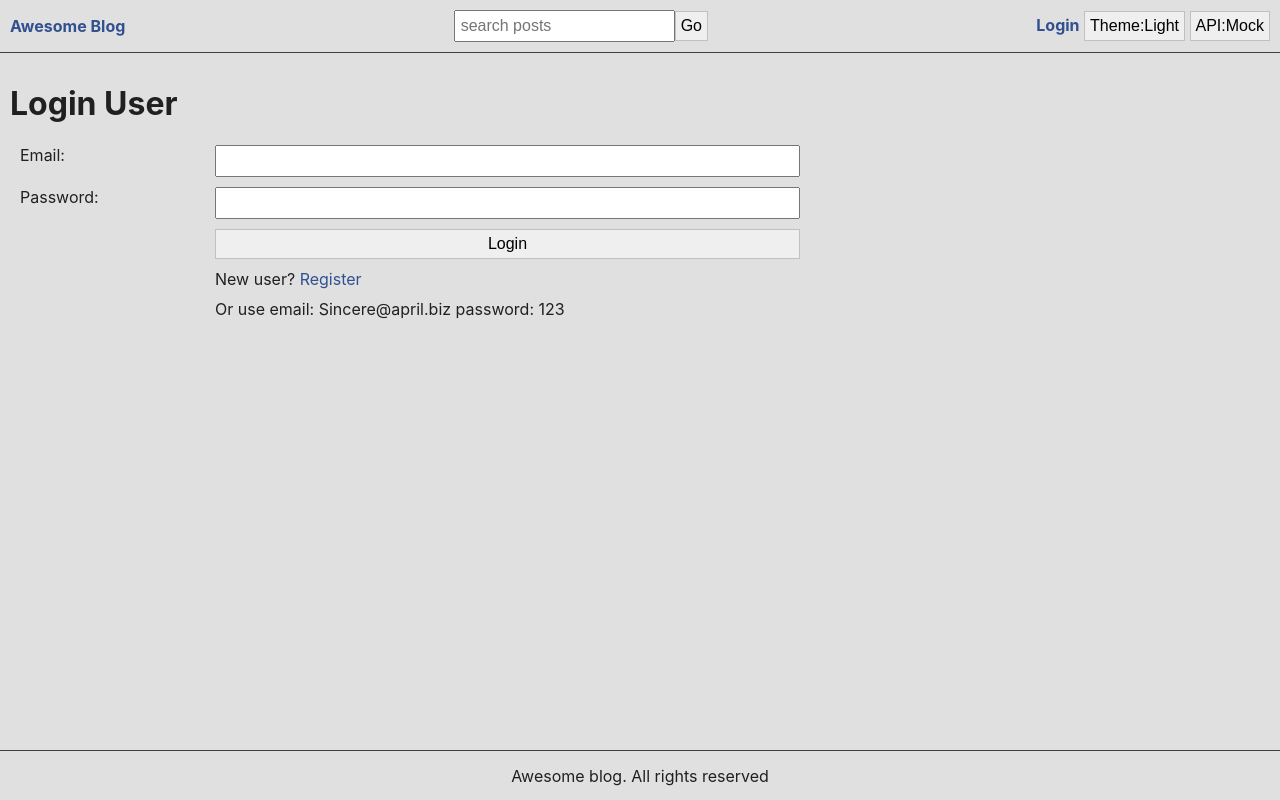
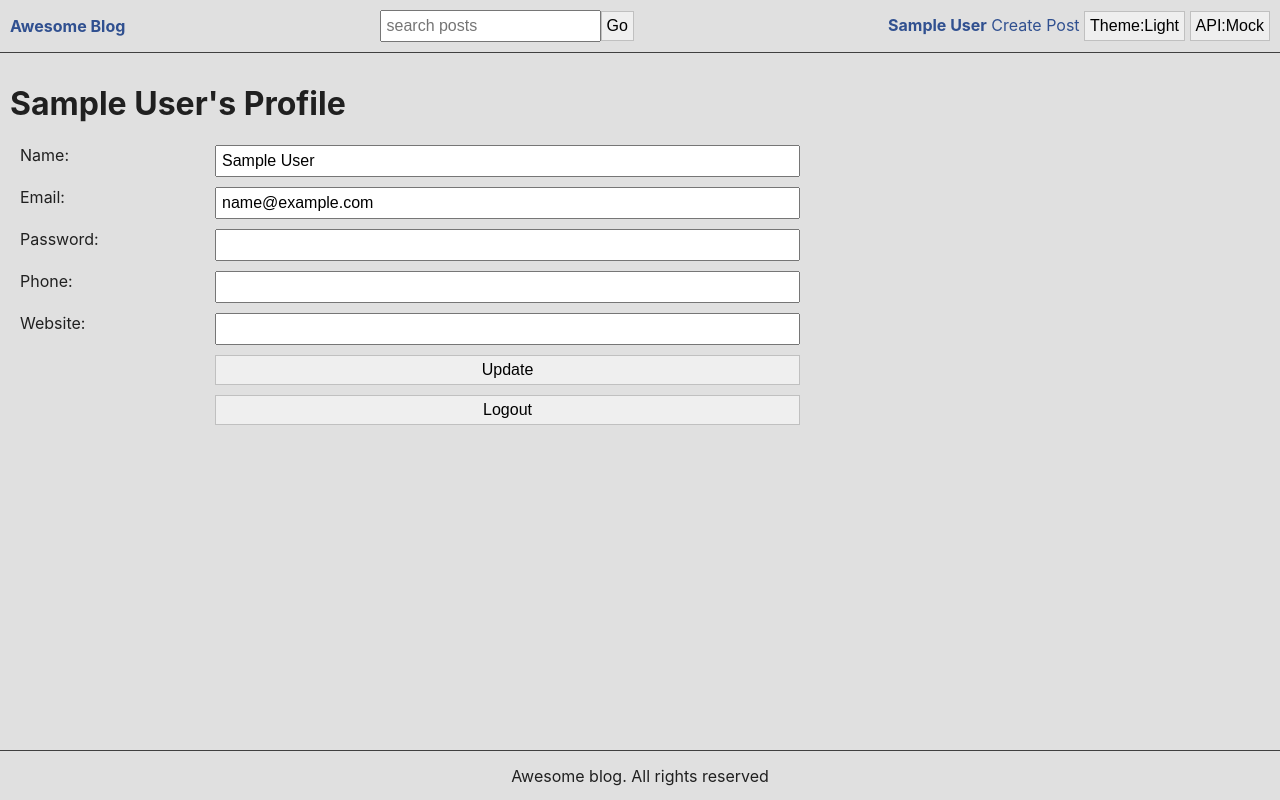
Before and after one commit to patsunbe/react-awesome-blog, a React (Create React App) app: page /profile in a window 1280 px wide. Before the commit this address led to /login. Built offline with nearby package versions, Linux system fonts and the light colour scheme; sample sign-in values are in the browser's storage.

Commit message:
Video-14-Update-User-Profile

```diff
--- a/server.js
+++ b/server.js
@@ -56,7 +56,7 @@
 app.put('/api/users/:id', async (req, res) => {
   const { id } = req.params;
   const { email, name, phone, password, website } = req.body;
-  const user = await User.findOne(id);
+  const user = await User.findOne({ id });
   if (user) {
     user.email = email;
     user.name = name;
--- a/src/ThemeContext.js
+++ b/src/ThemeContext.js
@@ -1,10 +1,12 @@
 import { createContext, useState } from 'react';
 
 const ThemeContext = createContext();
-
+const lsUser = localStorage.getItem('user')
+  ? JSON.parse(localStorage.getItem('user'))
+  : null;
 function ThemeContextProvider(props) {
   const [theme, setTheme] = useState('light');
-  const [user, setUser] = useState(null);
+  const [user, setUser] = useState(lsUser);
   const [backendAPI, setBackendAPI] = useState(
     'https://jsonplaceholder.typicode.com'
   );
--- a/src/index.css
+++ b/src/index.css
@@ -123,3 +123,6 @@
 .error {
   color: #c04040;
 }
+.success {
+  color: #40c040;
+}
--- a/src/pages/LoginPage.js
+++ b/src/pages/LoginPage.js
@@ -44,6 +44,7 @@
         `${backendAPI}/users?email=${email}&password=${password}`
       );
       if (data.length > 0) {
+        localStorage.setItem('user', JSON.stringify(data[0]));
         dispatch({ type: 'LOGIN_SUCCESS', payload: data[0] });
       } else {
         dispatch({ type: 'LOGIN_FAIL', payload: 'Invalid email or password' });
--- a/src/pages/ProfilePage.js
+++ b/src/pages/ProfilePage.js
@@ -1,5 +1,162 @@
-import React from 'react';
+import axios from 'axios';
+import React, { useContext, useEffect, useReducer, useState } from 'react';
+import { ThemeContext } from '../ThemeContext';
+
+const reducer = (state, action) => {
+  switch (action.type) {
+    case 'UPDATE_REQUEST':
+      return { ...state, loading: true };
+    case 'UPDATE_SUCCESS':
+      return {
+        ...state,
+        updatedUser: action.payload,
+        loading: false,
+        error: '',
+        success: true,
+      };
+    case 'UPDATE_FAIL':
+      return {
+        ...state,
+        error: action.payload,
+        loading: false,
+        success: false,
+      };
+    default:
+      return state;
+  }
+};
 
 export default function ProfilePage() {
-  return <div>User Profile</div>;
+  const { user, setUser, backendAPI } = useContext(ThemeContext);
+  const [state, dispatch] = useReducer(reducer, {
+    loading: false,
+    updatedUser: null,
+    error: '',
+    success: false,
+  });
+  const { loading, updatedUser, error, success } = state;
+
+  const [name, setName] = useState('');
+  const [email, setEmail] = useState('');
+  const [password, setPassword] = useState('');
+  const [phone, setPhone] = useState('');
+  const [website, setWebsite] = useState('');
+
+  const handleSubmit = async (e) => {
+    e.preventDefault();
+    dispatch({ type: 'UPDATE_REQUEST' });
+    try {
+      const { data } = await axios.put(`${backendAPI}/users/${user.id}`, {
+        ...user,
+        email,
+        name,
+        password,
+        phone,
+        website,
+      });
+      dispatch({ type: 'UPDATE_SUCCESS', payload: data });
+    } catch (err) {
+      dispatch({ type: 'UPDATE_FAIL', payload: err.message });
+    }
+  };
+  const logoutHandler = () => {
+    localStorage.removeItem('user');
+    setUser(null);
+  };
+  useEffect(() => {
+    if (updatedUser) {
+      setUser(updatedUser);
+    } else {
+      setName(user.name);
+      setEmail(user.email);
+      setPhone(user.phone);
+      setWebsite(user.website);
+    }
+  }, [updatedUser]);
+  return (
+    <div>
+      <h1>{user.name}'s Profile</h1>
+      <form onSubmit={handleSubmit} className="form">
+        <div className="form-item">
+          <label htmlFor="name">Name:</label>
+          <input
+            type="text"
+            name="name"
+            id="name"
+            value={name}
+            onChange={(e) => setName(e.target.value)}
+          ></input>
+        </div>
+        <div className="form-item">
+          <label htmlFor="email">Email:</label>
+          <input
+            type="email"
+            name="email"
+            id="email"
+            value={email}
+            onChange={(e) => setEmail(e.target.value)}
+          ></input>
+        </div>
+        <div className="form-item">
+          <label htmlFor="password">Password:</label>
+          <input
+            type="password"
+            name="password"
+            id="password"
+            value={password}
+            onChange={(e) => setPassword(e.target.value)}
+          ></input>
+        </div>
+        <div className="form-item">
+          <label htmlFor="phone">Phone:</label>
+          <input
+            type="text"
+            name="phone"
+            id="phone"
+            value={phone}
+            onChange={(e) => setPhone(e.target.value)}
+          ></input>
+        </div>
+        <div className="form-item">
+          <label htmlFor="name">Website:</label>
+          <input
+            type="text"
+            name="website"
+            id="website"
+            value={website}
+            onChange={(e) => setWebsite(e.target.value)}
+          ></input>
+        </div>
+        <div className="form-item">
+          <label></label>
+          <button>Update</button>
+        </div>
+        <div className="form-item">
+          <label></label>
+          <button type="button" onClick={logoutHandler}>
+            Logout
+          </button>
+        </div>
+        {loading && (
+          <div className="form-item">
+            <label></label>
+            <span>Processing...</span>
+          </div>
+        )}
+        {error && (
+          <div className="form-item">
+            <label></label>
+            <span className="error">{error}</span>
+          </div>
+        )}
+
+        {success && (
+          <div className="form-item">
+            <label></label>
+            <span className="success">Profile updated successfully</span>
+          </div>
+        )}
+      </form>
+    </div>
+  );
 }
```
Also changed, not shown: 1 other file (tests, documents, lock files or other folders).
